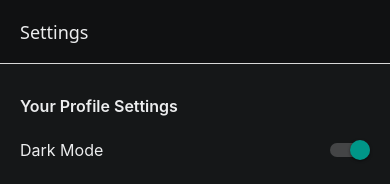
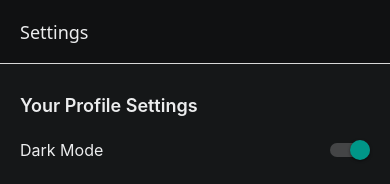
Before and after one commit to lowner75/react-native-template, a React Native app: screen /Settings in a window 390 px wide. Shown: the top 184 px of the page. Built offline with nearby package versions, Linux system fonts and the light colour scheme.

Commit message:
feat(theme): update ThemedText sub-heading styles

```diff
--- a/src/components/ThemedText.tsx
+++ b/src/components/ThemedText.tsx
@@ -45,7 +45,7 @@ const styles = StyleSheet.create({
     lineHeight: 24,
   },
   defaultSemiBold: {
-    fontSize: 16,
+    fontSize: 18,
     lineHeight: 24,
     fontWeight: '600',
   },
```
